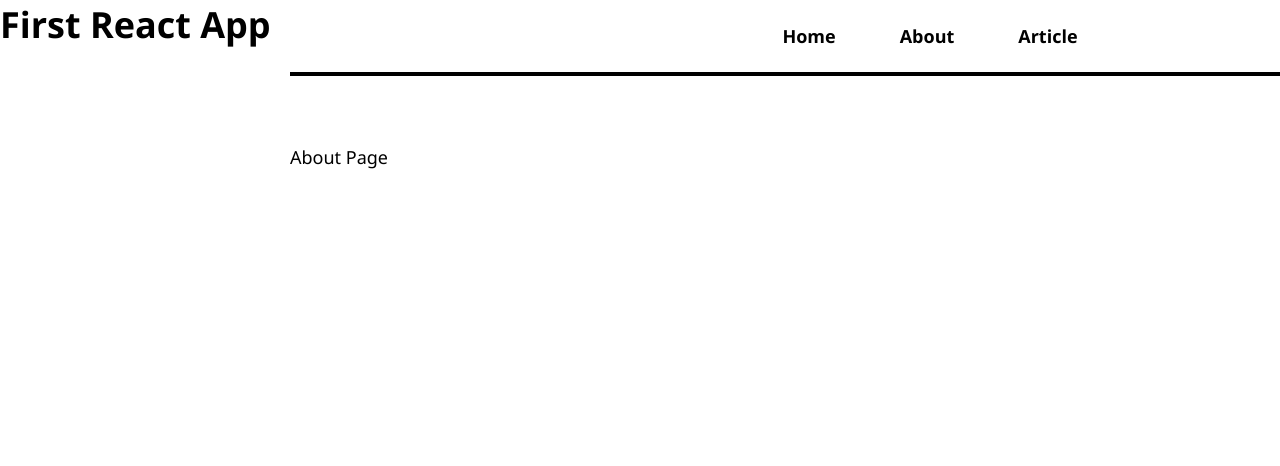
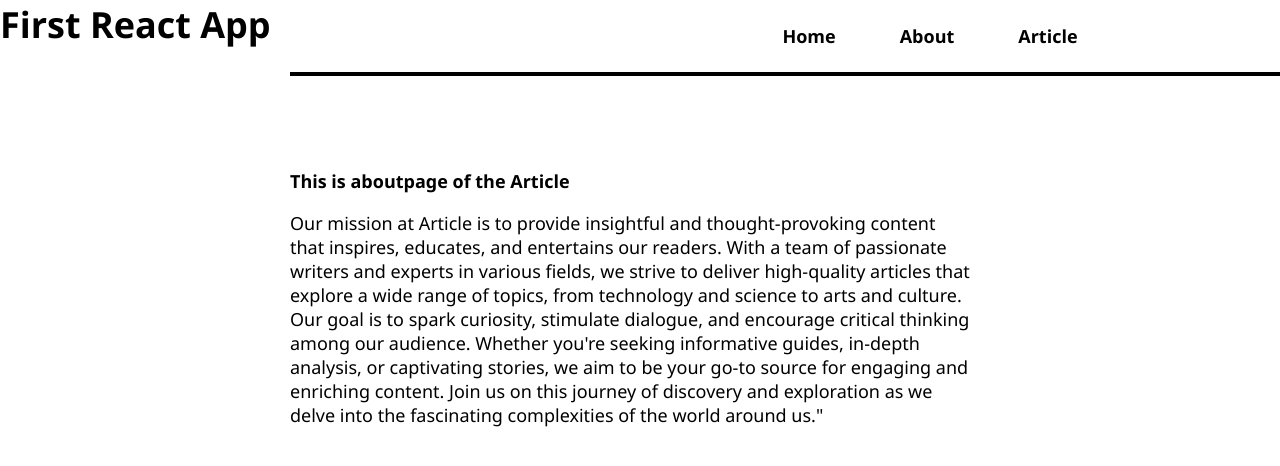
Before and after one commit to prameelapujari/react-blog, a React (Create React App) app in the folder myapp/: page /about in a window 1280 px wide. Shown: the top 466 px of the page. Built offline with nearby package versions, Linux system fonts and the light colour scheme.

Commit message:
Dummy database article-content-js created.

```diff
--- a/myapp/src/pages/AboutPage.js
+++ b/myapp/src/pages/AboutPage.js
@@ -1,7 +1,16 @@
 function AboutPage(){
     return(
         <>
-        About Page
+        <h4>
+            This is aboutpage of the Article
+        </h4>
+        <p>
+        Our mission at Article is to provide insightful and thought-provoking content that inspires, educates, and entertains our readers.
+        With a team of passionate writers and experts in various fields, we strive to deliver high-quality articles that explore a wide range of topics,
+        from technology and science to arts and culture. Our goal is to spark curiosity, stimulate dialogue, and encourage critical thinking among our audience.
+        Whether you're seeking informative guides, in-depth analysis, or captivating stories, we aim to be your go-to source for engaging and
+        enriching content. Join us on this journey of discovery and exploration as we delve into the fascinating complexities of the world around us."
+        </p>
         </>
     );
 }
--- a/myapp/src/pages/HomePage.js
+++ b/myapp/src/pages/HomePage.js
@@ -2,8 +2,12 @@ function HomePage(){
     return(
         <>
          <h1>
-            Home Page includes the articles details
+            This is Home of the Article
          </h1>
+         <p>
+         Welcome to homepage of the article, we believe in fostering connections and empowering individuals through knowledge sharing and collaboration. Whether you're a seasoned professional, a curious learner, or an enthusiastic creator, our platform offers a diverse range of resources, tools, and opportunities to help you thrive. Explore our engaging content, connect with like-minded individuals, and embark on a journey of growth and discovery.
+         Join us today and be part of a dynamic community dedicated to innovation, learning, and success!"
+         </p>
         </>
     );
 }
```
